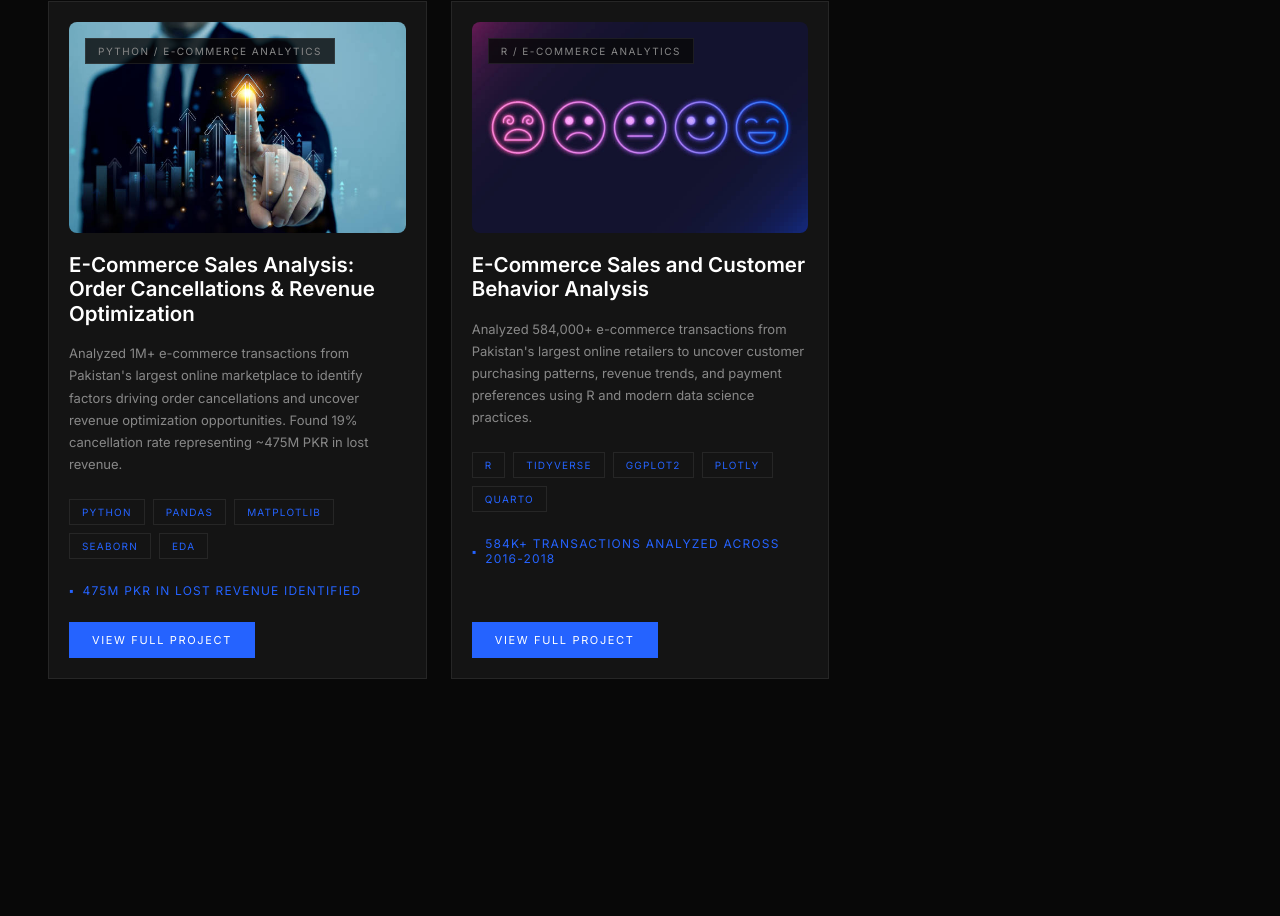
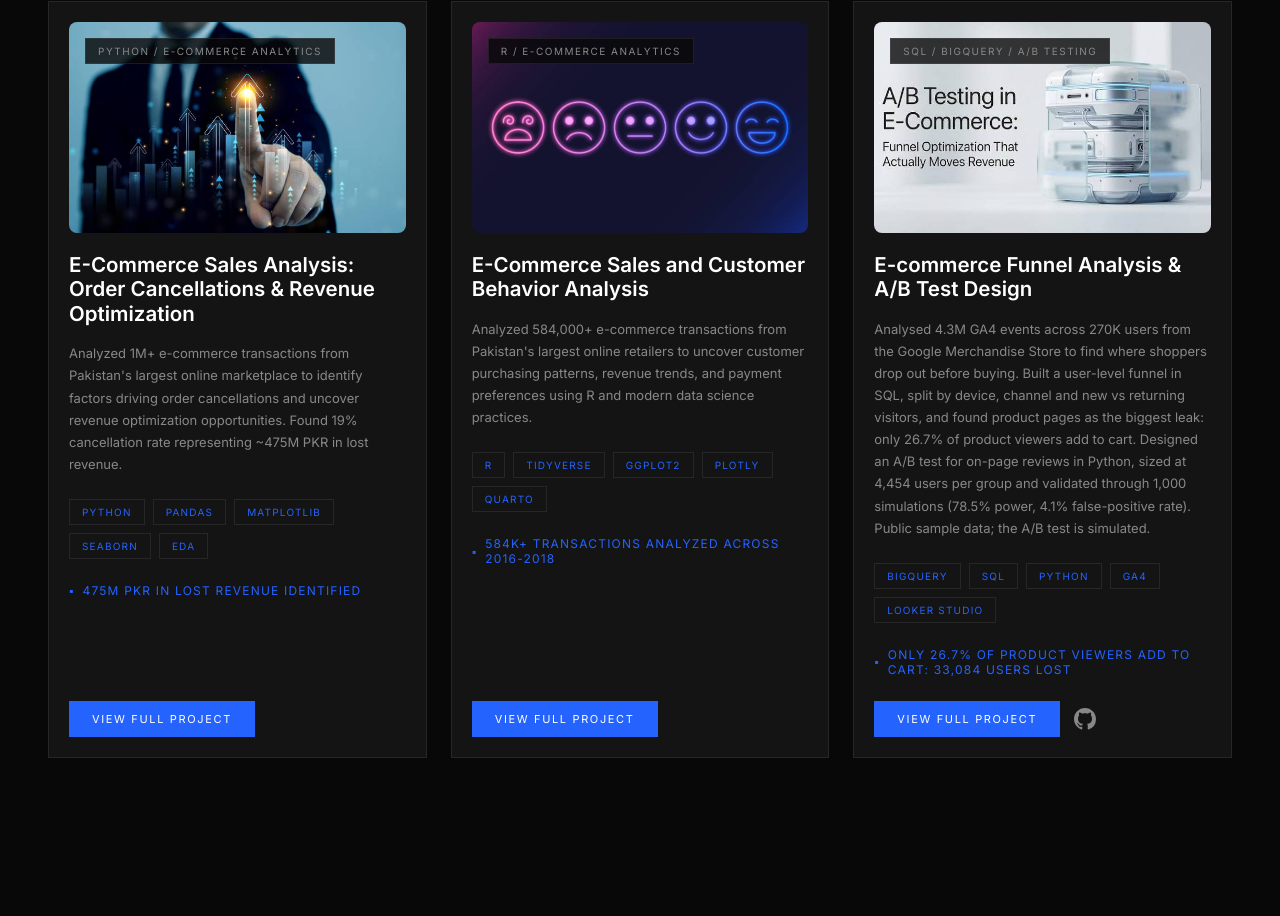
Before and after one commit to Kundanjaiswal02/kundanjaiswal02.github.io, a plain HTML site: page index.html in a window 1280 px wide. Shown: the part 1498-2414 px from the top of the page. Drawn offline with nearby package versions, Linux system fonts and the light colour scheme; a web font is replaced by a local one.

Commit message:
Add E-commerce Funnel Analysis & A/B Test Design project card
Co-Authored-By: Claude Opus 5.5 <noreply@anthropic.com>

```diff
--- a/index.html
+++ b/index.html
@@ -392,6 +392,11 @@
     .project-card .project-desc { font-size: 13px; color: var(--gray); }
     .project-card .project-link { margin-top: auto; align-self: flex-start; }
     .project-card .project-result { margin-bottom: 24px; }
+    .project-card .project-actions { margin-top: auto; display: flex; align-items: center; gap: 14px; }
+    .project-card .project-actions .project-link { margin-top: 0; }
+    .project-gh { display: inline-flex; color: var(--gray); transition: color 0.2s; }
+    .project-gh:hover { color: var(--blue); }
+    .project-gh svg { width: 22px; height: 22px; display: block; }
 
     /* SKILLS */
     #skills { background: var(--dark); }
@@ -716,6 +721,29 @@
         <div class="project-result">584K+ transactions analyzed across 2016-2018</div>
         <a class="project-link" href="E-Commerce Sales and Customer Behavior Analysis.pdf" target="_blank">View Full Project</a>
     </div>
+
+    <div class="project-card reveal">
+      <div class="project-card-thumb">
+        <img src="Funnel_ABtesting_Pimage.jpg" alt="E-commerce Funnel Analysis and A/B Test Design" />
+        <div class="project-tag">SQL / BigQuery / A/B Testing</div>
+      </div>
+        <h3 class="project-title">E-commerce Funnel Analysis &amp; A/B Test Design</h3>
+        <p class="project-desc">Analysed 4.3M GA4 events across 270K users from the Google Merchandise Store to find where shoppers drop out before buying. Built a user-level funnel in SQL, split by device, channel and new vs returning visitors, and found product pages as the biggest leak: only 26.7% of product viewers add to cart. Designed an A/B test for on-page reviews in Python, sized at 4,454 users per group and validated through 1,000 simulations (78.5% power, 4.1% false-positive rate). Public sample data; the A/B test is simulated.</p>
+        <div class="project-tags">
+          <span class="project-tag-item">BigQuery</span>
+          <span class="project-tag-item">SQL</span>
+          <span class="project-tag-item">Python</span>
+          <span class="project-tag-item">GA4</span>
+          <span class="project-tag-item">Looker Studio</span>
+        </div>
+        <div class="project-result">Only 26.7% of product viewers add to cart: 33,084 users lost</div>
+        <div class="project-actions">
+          <a class="project-link" href="https://github.com/Kundanjaiswal02/E-commerce-Funnel-and-A-B-Testing-Analysis---GA4" target="_blank" rel="noopener">View Full Project</a>
+          <a class="project-gh" href="https://github.com/Kundanjaiswal02/E-commerce-Funnel-and-A-B-Testing-Analysis---GA4" target="_blank" rel="noopener" aria-label="View on GitHub">
+            <svg viewBox="0 0 16 16" fill="currentColor" aria-hidden="true"><path d="M8 0C3.58 0 0 3.58 0 8c0 3.54 2.29 6.53 5.47 7.59.4.07.55-.17.55-.38 0-.19-.01-.82-.01-1.49-2.01.37-2.53-.49-2.69-.94-.09-.23-.48-.94-.82-1.13-.28-.15-.68-.52-.01-.53.63-.01 1.08.58 1.23.82.72 1.21 1.87.87 2.33.66.07-.52.28-.87.51-1.07-1.78-.2-3.64-.89-3.64-3.95 0-.87.31-1.59.82-2.15-.08-.2-.36-1.02.08-2.12 0 0 .67-.21 2.2.82.64-.18 1.32-.27 2-.27.68 0 1.36.09 2 .27 1.53-1.04 2.2-.82 2.2-.82.44 1.1.16 1.92.08 2.12.51.56.82 1.27.82 2.15 0 3.07-1.87 3.75-3.65 3.95.29.25.54.73.54 1.48 0 1.07-.01 1.93-.01 2.2 0 .21.15.46.55.38A8.013 8.013 0 0016 8c0-4.42-3.58-8-8-8z"/></svg>
+          </a>
+        </div>
+    </div>
     </div>
   </section>
 
```
Also changed, not shown: Funnel_ABtesting_Pimage.jpg (added).
